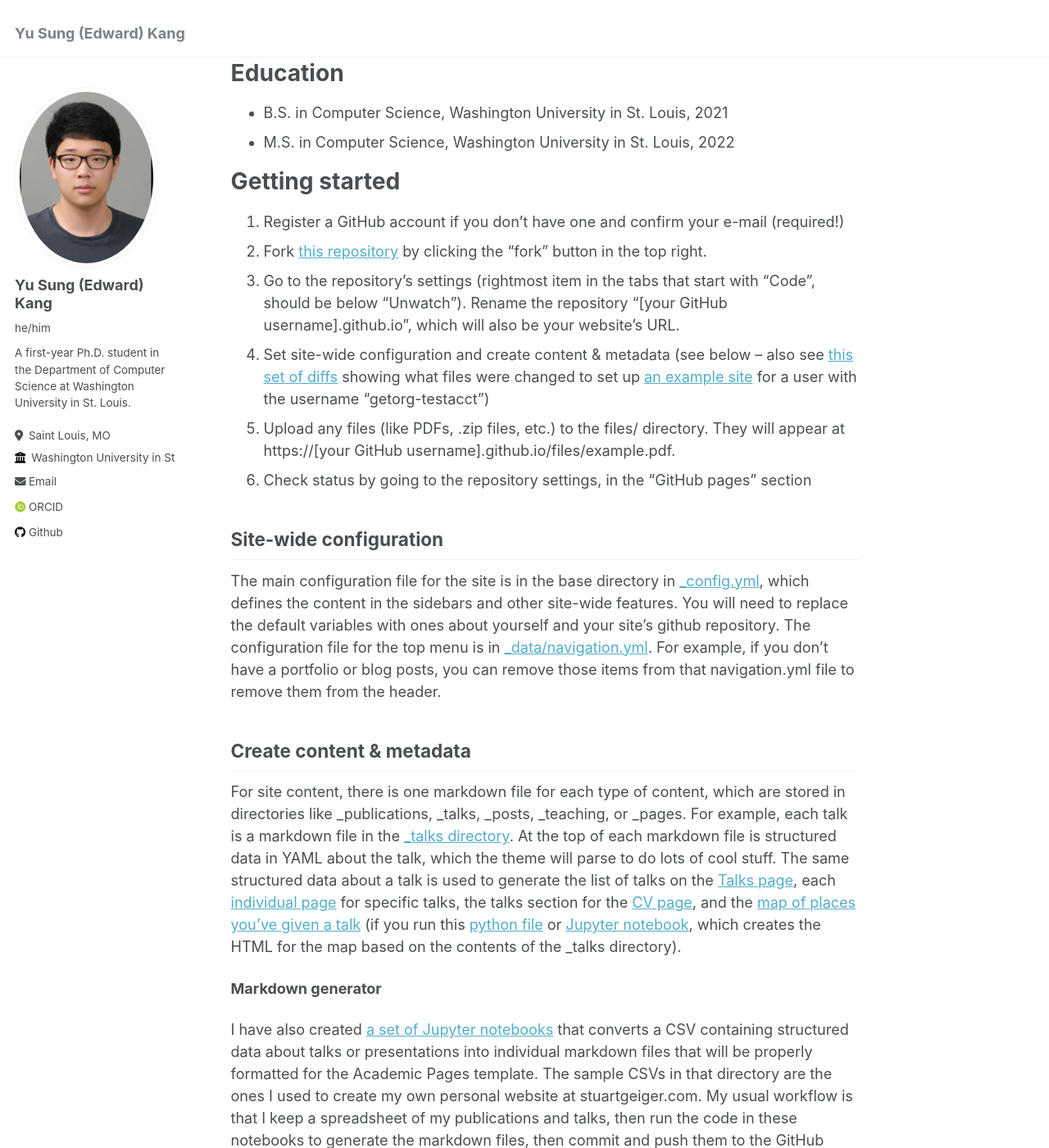
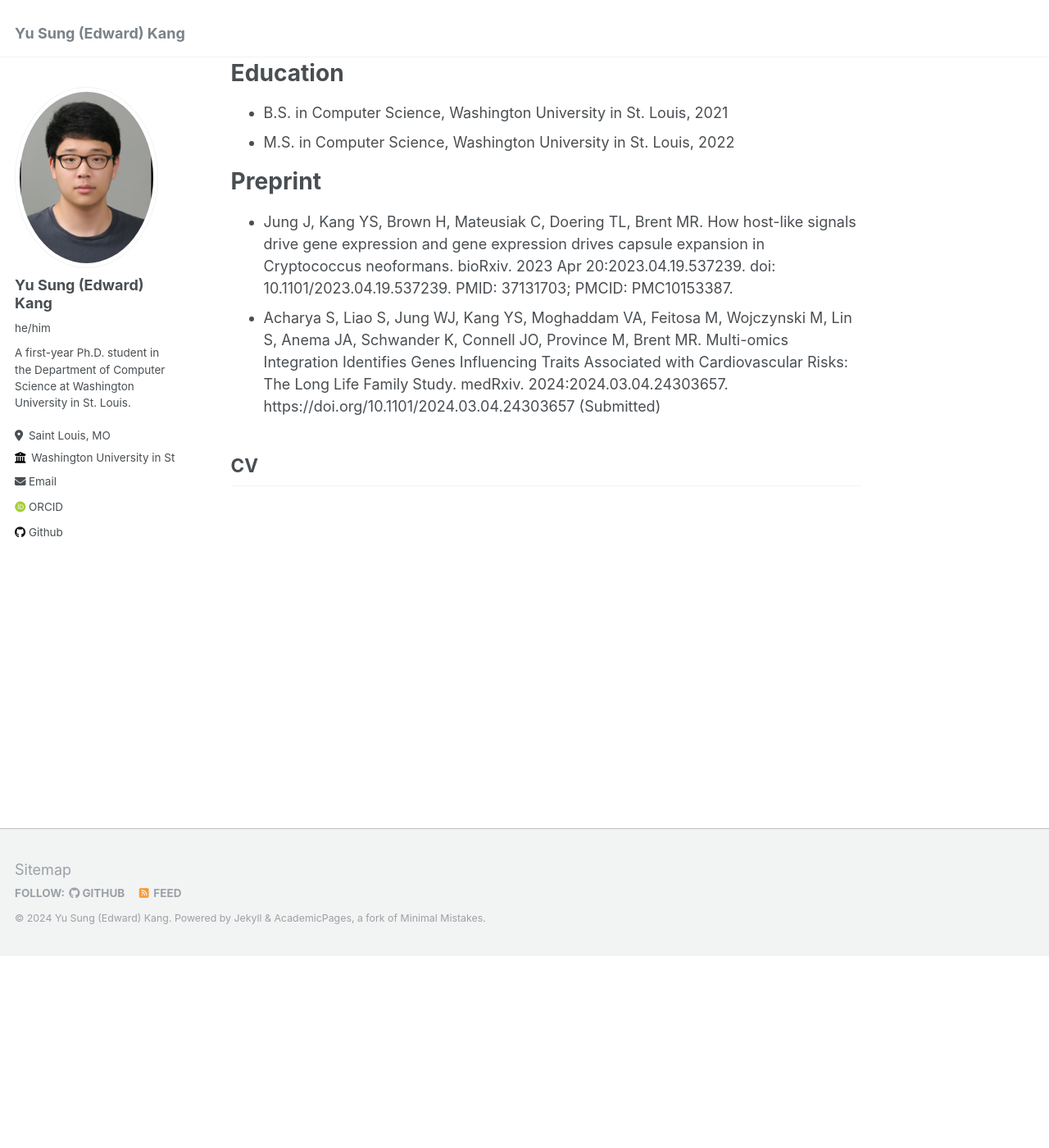
Before and after one commit to edwardkang0925/edwardkang0925.github.io, a Jekyll site: the page built from _pages/about.md, in a window 1280 px wide and 1400 px high, scrolled down 234 px. Shown: the whole window at 82% size. Built offline with Jekyll 4.4.1, drawn with Linux system fonts in a browser that asks for light colours; some web fonts are replaced; some of the changed text lies outside the part shown.

Commit message:
about me

```diff
--- a/_pages/about.md
+++ b/_pages/about.md
@@ -14,35 +14,10 @@ Education
 - B.S. in Computer Science, Washington University in St. Louis, 2021
 - M.S. in Computer Science, Washington University in St. Louis, 2022
 
-Getting started
+Preprint
 ======
-1. Register a GitHub account if you don't have one and confirm your e-mail (required!)
-1. Fork [this repository](https://github.com/academicpages/academicpages.github.io) by clicking the "fork" button in the top right.
-1. Go to the repository's settings (rightmost item in the tabs that start with "Code", should be below "Unwatch"). Rename the repository "[your GitHub username].github.io", which will also be your website's URL.
-1. Set site-wide configuration and create content & metadata (see below -- also see [this set of diffs](http://archive.is/3TPas) showing what files were changed to set up [an example site](https://getorg-testacct.github.io) for a user with the username "getorg-testacct")
-1. Upload any files (like PDFs, .zip files, etc.) to the files/ directory. They will appear at https://[your GitHub username].github.io/files/example.pdf.
-1. Check status by going to the repository settings, in the "GitHub pages" section
+- Jung J, Kang YS, Brown H, Mateusiak C, Doering TL, Brent MR. How host-like signals drive gene expression and gene expression drives capsule expansion in Cryptococcus neoformans. bioRxiv. 2023 Apr 20:2023.04.19.537239. doi: 10.1101/2023.04.19.537239. PMID: 37131703; PMCID: PMC10153387.
+- Acharya S, Liao S, Jung WJ, Kang YS, Moghaddam VA, Feitosa M, Wojczynski M, Lin S, Anema JA, Schwander K, Connell JO, Province M, Brent MR. Multi-omics Integration Identifies Genes Influencing Traits Associated with Cardiovascular Risks: The Long Life Family Study. medRxiv. 2024:2024.03.04.24303657. https://doi.org/10.1101/2024.03.04.24303657 (Submitted)
 
-Site-wide configuration
+CV
 ------
-The main configuration file for the site is in the base directory in [_config.yml](https://github.com/academicpages/academicpages.github.io/blob/master/_config.yml), which defines the content in the sidebars and other site-wide features. You will need to replace the default variables with ones about yourself and your site's github repository. The configuration file for the top menu is in [_data/navigation.yml](https://github.com/academicpages/academicpages.github.io/blob/master/_data/navigation.yml). For example, if you don't have a portfolio or blog posts, you can remove those items from that navigation.yml file to remove them from the header.
-
-Create content & metadata
-------
-For site content, there is one markdown file for each type of content, which are stored in directories like _publications, _talks, _posts, _teaching, or _pages. For example, each talk is a markdown file in the [_talks directory](https://github.com/academicpages/academicpages.github.io/tree/master/_talks). At the top of each markdown file is structured data in YAML about the talk, which the theme will parse to do lots of cool stuff. The same structured data about a talk is used to generate the list of talks on the [Talks page](https://academicpages.github.io/talks), each [individual page](https://academicpages.github.io/talks/2012-03-01-talk-1) for specific talks, the talks section for the [CV page](https://academicpages.github.io/cv), and the [map of places you've given a talk](https://academicpages.github.io/talkmap.html) (if you run this [python file](https://github.com/academicpages/academicpages.github.io/blob/master/talkmap.py) or [Jupyter notebook](https://github.com/academicpages/academicpages.github.io/blob/master/talkmap.ipynb), which creates the HTML for the map based on the contents of the _talks directory).
-
-**Markdown generator**
-
-I have also created [a set of Jupyter notebooks](https://github.com/academicpages/academicpages.github.io/tree/master/markdown_generator
-) that converts a CSV containing structured data about talks or presentations into individual markdown files that will be properly formatted for the Academic Pages template. The sample CSVs in that directory are the ones I used to create my own personal website at stuartgeiger.com. My usual workflow is that I keep a spreadsheet of my publications and talks, then run the code in these notebooks to generate the markdown files, then commit and push them to the GitHub repository.
-
-How to edit your site's GitHub repository
-------
-Many people use a git client to create files on their local computer and then push them to GitHub's servers. If you are not familiar with git, you can directly edit these configuration and markdown files directly in the github.com interface. Navigate to a file (like [this one](https://github.com/academicpages/academicpages.github.io/blob/master/_talks/2012-03-01-talk-1.md) and click the pencil icon in the top right of the content preview (to the right of the "Raw | Blame | History" buttons). You can delete a file by clicking the trashcan icon to the right of the pencil icon. You can also create new files or upload files by navigating to a directory and clicking the "Create new file" or "Upload files" buttons.
-
-Example: editing a markdown file for a talk
-![Editing a markdown file for a talk](/images/editing-talk.png)
-
-For more info
-------
-More info about configuring Academic Pages can be found in [the guide](https://academicpages.github.io/markdown/). The [guides for the Minimal Mistakes theme](https://mmistakes.github.io/minimal-mistakes/docs/configuration/) (which this theme was forked from) might also be helpful.
```
